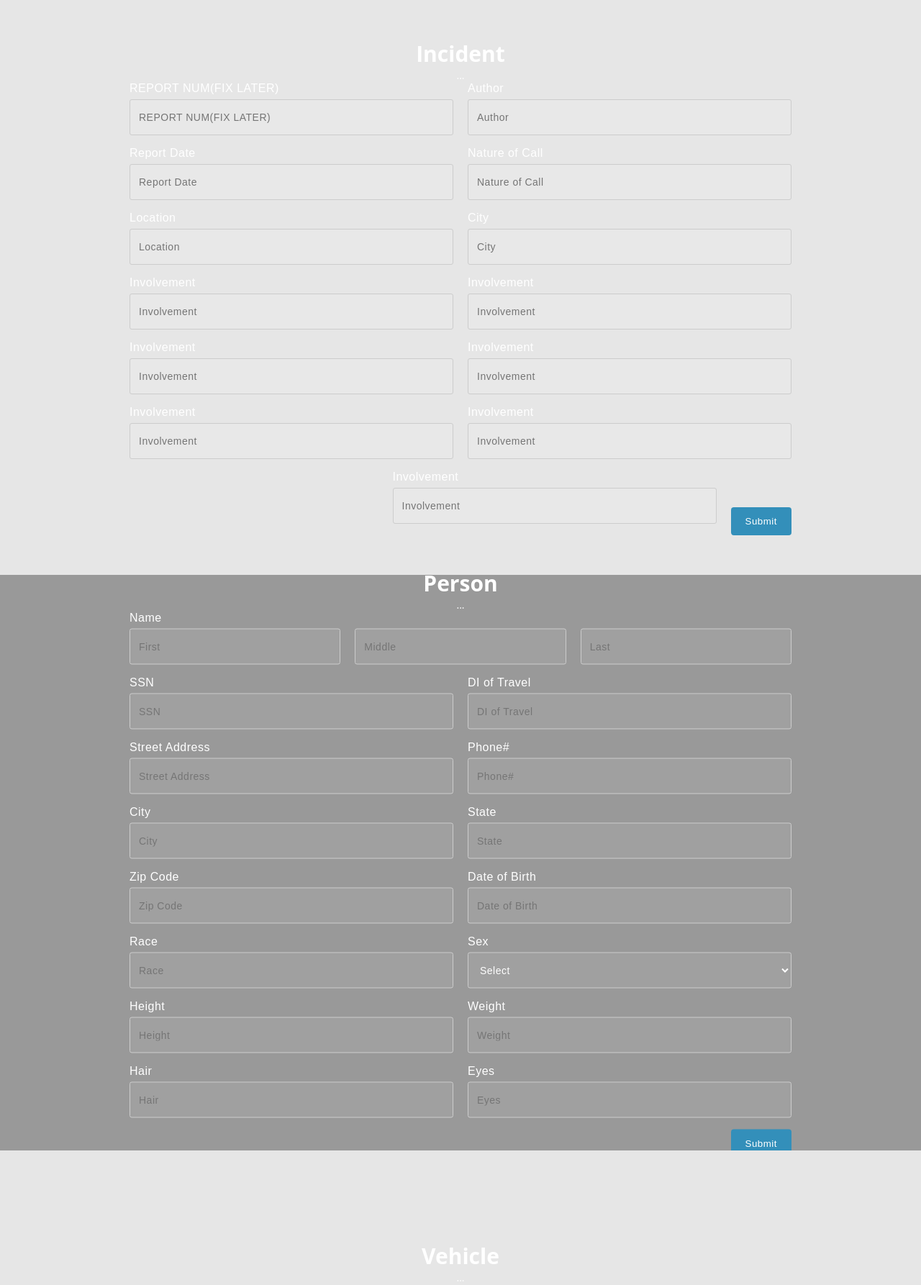
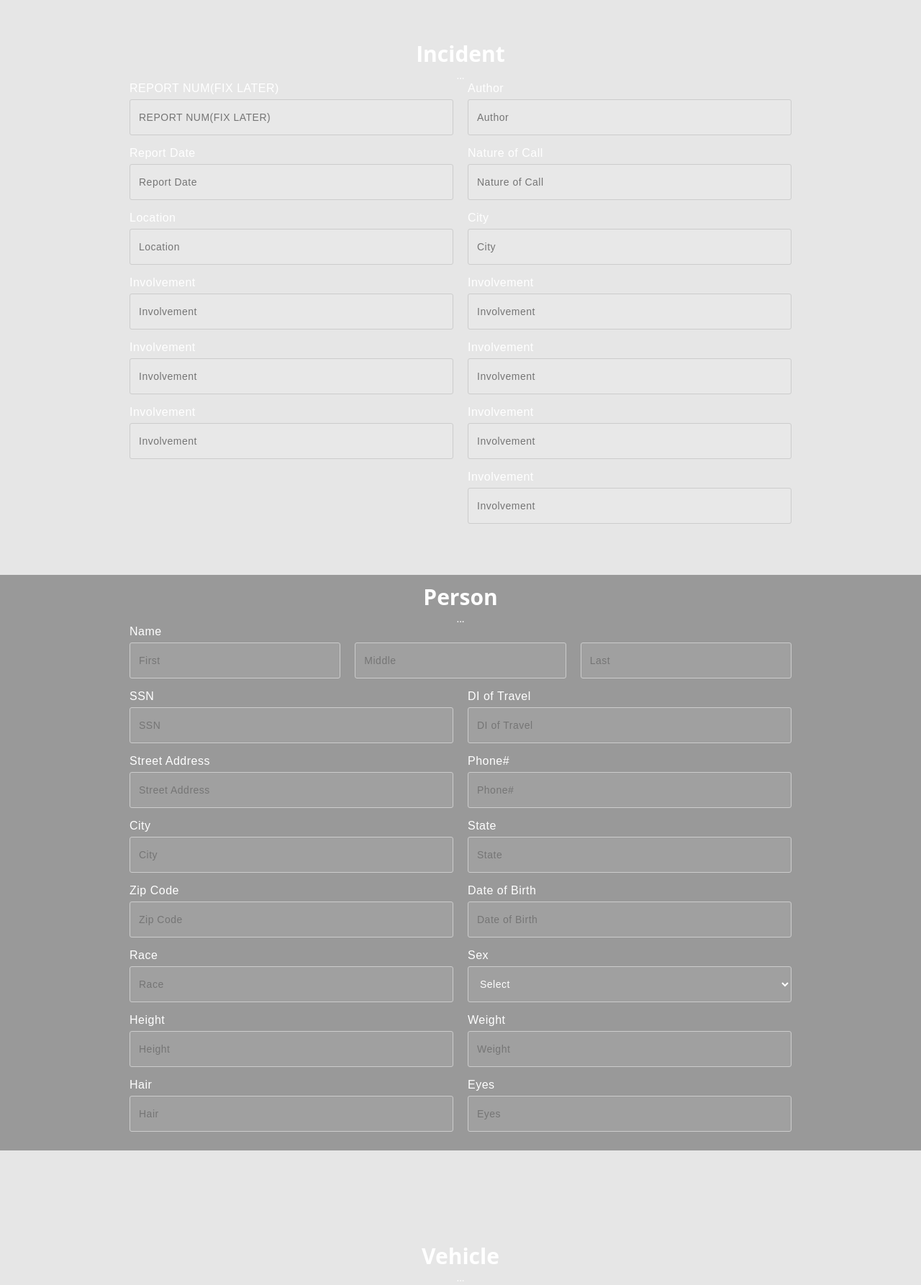
Before and after one commit to blaisegoze/reportedu.github.io, a PHP site: page / in a window 1280 px wide. Shown: the part 801-2587 px from the top of the page at 72% size. Run offline with PHP 8.4, Linux system fonts and the light colour scheme.

Commit message:
Blaise fixes

```diff
--- a/css/index.css
+++ b/css/index.css
@@ -335,7 +335,7 @@ input[type=text], input[type=number], select, textarea {
         max-width: 980px;
     }
 
-    .person_text, .vehicle_text{
+    .incident_text, .person_text, .vehicle_text, .property_text, .modus_operandi_text, .narrative_text{
         width: auto;
     }
 }
--- a/index.php
+++ b/index.php
@@ -30,7 +30,7 @@
         <li><a href="/#property">Property</a></li>
         <li><a href="/#modus_operandi">Modus Operandi</a></li>
         <li><a href="/#narrative">Narrative</a></li>
-        <li><a href="/sign_in.html">Sign In</a></li>
+        <li><a href="/sign_in.php">Sign In</a></li>
       </ul>
       <div class="menu_burger">
         <div class="line1"></div>
@@ -111,8 +111,6 @@
             <label for="message">Involvement</label>
             <input type="text" id="involvement" name="involvement" placeholder="Involvement" required>
           </div>
-
-          <button class="btn_submit" type="submit" value="Submit">Submit</button>
         </form>
     </div>
   </div>
@@ -196,11 +194,7 @@
           <label for="message">Eyes</label>
           <input type="text" id="eyes" name="eyes" placeholder="Eyes" required>
         </div>
-
-        <button class="btn_submit" type="submit" value="Submit">Submit</button>
       </form>
-
-
     </div>
   </div>
 
```
